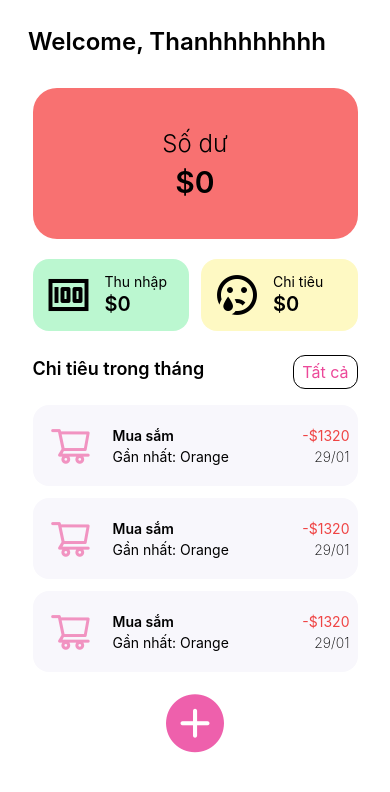
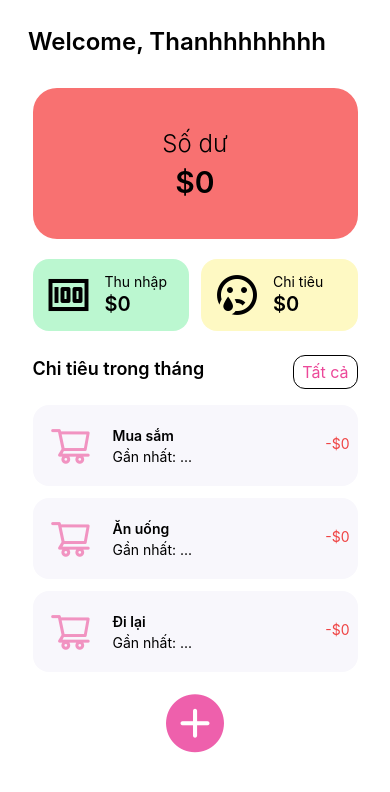
Before and after one commit to thoconsungsucs/ExpensesTracker, a React Native app: screen /Home in a window 390 px wide. Shown: the top 792 px of the page. Built offline with nearby package versions, Linux system fonts and the light colour scheme.

Commit message:
Add state to HomeScreen

```diff
--- a/App.js
+++ b/App.js
@@ -4,6 +4,7 @@ import { NavigationContainer } from "@react-navigation/native";
 import { createNativeStackNavigator } from "@react-navigation/native-stack";
 import Home from "./screens/components/Home/HomeScreen";
 import AddScreen from "./screens/components/Add/AddScreen";
+import DetailsScreen from "./screens/components/Details/DetailScreen"
 const Stack = createNativeStackNavigator();
 import store from "./screens/redux/store";
 import { Provider } from "react-redux";
@@ -42,7 +43,7 @@ export default function App() {
           />
           <Stack.Screen
             name="Details"
-            component={AddScreen}
+            component={DetailsScreen}
             options={{
               headerTitle: () => (
                 <Text className="text-2xl font-semibold pl-3">Chi tiết</Text>
--- a/package.json
+++ b/package.json
@@ -18,6 +18,7 @@
     "react-native-dropdown-picker": "^5.4.6",
     "react-native-safe-area-context": "4.8.2",
     "react-native-screens": "~3.29.0",
+    "react-native-uuid": "^2.0.1",
     "react-redux": "^9.1.0",
     "redux": "^5.0.1"
   },
--- a/screens/components/Add/AddButoon.jsx
+++ b/screens/components/Add/AddButoon.jsx
@@ -4,18 +4,26 @@ import { useDispatch, useSelector } from "react-redux";
 import { addItem } from "../../redux/actions";
 import { curItemSelector } from "../../redux/selectors";
 import { caculatorSelector } from "../../redux/selectors";
+import uuid from "react-native-uuid";
 
 const AddButoon = () => {
   const curItem = useSelector(curItemSelector);
   const dispatch = useDispatch();
   const handleAdd = () => {
-    // const action =
-    //   curItem.category === "Lương"
-    //     ? addItem(`PLUS_${curItem.category}`, curItem)
-    //     : addItem(`MINUS_${curItem.category}`, curItem);
-    // dispatch(action);
-
-    dispatch({type: "DELETE", payload: ""})
+    console.log(curItem);
+    const action =
+      curItem.category === "income"
+        ? addItem(`PLUS_${curItem.category}`, {
+            ...curItem,
+            id: uuid.v4(),
+            date: new Date().toLocaleDateString(),
+          })
+        : addItem(`MINUS_${curItem.category}`, {
+            ...curItem,
+            id: uuid.v4(),
+            date: new Date().toLocaleDateString(),
+          });
+    dispatch(action);
   };
   return (
     <View
--- a/screens/components/Add/Item.jsx
+++ b/screens/components/Add/Item.jsx
@@ -1,7 +1,7 @@
 import { View, Text } from "react-native";
 import React from "react";
 import { AntDesign } from "@expo/vector-icons";
-const Item = () => {
+const Item = ({type, lastItem, fee, date }) => {
   return (
     <View
       className="flex-row bg-[#F8F7FC] p-2 rounded-2xl mb-3 items-center"
@@ -12,13 +12,13 @@ const Item = () => {
       </View>
 
       <View className="flex space-y-1 py-3 flex-1">
-        <Text className="font-semibold">Mua sắm</Text>
-        <Text>Gần nhất: Orange</Text>
+        <Text className="font-semibold">{type}</Text>
+        <Text>Gần nhất: {lastItem || "..."}</Text>
       </View>
 
       <View className="flex space-y-1 py-3 items-end">
-        <Text className="text-red-500">-$1320</Text>
-        <Text className="font-extralight">29/01</Text>
+        <Text className="text-red-500">-${fee || 0}</Text>
+        <Text className="font-extralight">{date ? date.substring(0,4) : ""}</Text>
       </View>
     </View>
   );
--- a/screens/components/Add/Tag.jsx
+++ b/screens/components/Add/Tag.jsx
@@ -10,7 +10,6 @@ const Tag = () => {
   const today = date.toDateString();
 
   const fee = useSelector(caculatorSelector)
-  console.log(fee);
   return (
     <View
       className="w-full bg-slate-100 flex items-center p-5 rounded-2xl mt-10 z-30"
--- a/screens/components/Home/HomeScreen.jsx
+++ b/screens/components/Home/HomeScreen.jsx
@@ -4,18 +4,27 @@ import { MaterialIcons } from "@expo/vector-icons";
 import { MaterialCommunityIcons } from "@expo/vector-icons";
 import { AntDesign } from "@expo/vector-icons";
 import Item from "../Add/Item";
+import { useSelector } from "react-redux";
+import { moneySelector, statusSelector } from "../../redux/selectors";
 
 const Home = ({ navigation }) => {
+  const status = useSelector(statusSelector);
+  const shopping = status.shopping;
+  const food = status.food;
+  const travel = status.travel;
+  const money = useSelector(moneySelector);
   return (
     <View className=" bg-white h-full pt-6">
+      {/* Balance */}
       <View
         className="w-5/6  mx-auto h-1/5 flex items-center justify-center bg-red-400 rounded-3xl"
         style={{ elevation: 5 }}
       >
         <Text className="text-2xl font-light mb-1">Số dư</Text>
-        <Text className="text-3xl font-semibold">$0</Text>
+        <Text className="text-3xl font-semibold">${money.balance}</Text>
       </View>
 
+      {/* Income and expesnse */}
       <View className="w-5/6 mx-auto flex rounded-3xl mt-5 flex-row space-x-3 ">
         <View
           className="bg-green-200 flex-1 p-3 flex-row items-center rounded-2xl"
@@ -24,7 +33,7 @@ const Home = ({ navigation }) => {
           <MaterialIcons name="money" size={48} color="black" />
           <View className="pl-3">
             <Text>Thu nhập</Text>
-            <Text className="font-semibold text-xl">$0</Text>
+            <Text className="font-semibold text-xl">${money.income}</Text>
           </View>
         </View>
 
@@ -39,11 +48,12 @@ const Home = ({ navigation }) => {
           />
           <View className="pl-3">
             <Text>Chi tiêu</Text>
-            <Text className="font-semibold text-xl">$0</Text>
+            <Text className="font-semibold text-xl">${money.expenses}</Text>
           </View>
         </View>
       </View>
 
+      {/* Navigation to Details */}
       <View className="w-5/6 mx-auto pt-6 flex-row">
         <Text className="flex-1 font-semibold text-lg">
           Chi tiêu trong tháng
@@ -55,12 +65,29 @@ const Home = ({ navigation }) => {
         </TouchableOpacity>
       </View>
 
+      {/* CurList */}
       <View className="w-5/6 mx-auto mt-4">
-        <Item />
-        <Item />
-        <Item />
+        <Item
+          type={"Mua sắm"}
+          lastItem={shopping.lastItem}
+          fee={shopping.fee}
+          date={shopping.date}
+        />
+        <Item
+          type={"Ăn uống"}
+          lastItem={food.lastItem}
+          fee={food.fee}
+          date={food.date}
+        />
+        <Item
+          type={"Đi lại"}
+          lastItem={travel.lastItem}
+          fee={travel.fee}
+          date={travel.date}
+        />
       </View>
 
+      {/* AddButton */}
       <View
         className="w-[58px] rounded-full bg-white mx-auto mt-2"
         style={{ elevation: 12 }}
--- a/screens/redux/reducer.js
+++ b/screens/redux/reducer.js
@@ -34,7 +34,6 @@ const initState = {
 };
 
 const rootReducer = (state = initState, action) => {
-  console.log(action.type);
   switch (action.type) {
     case "ADD_ITEM_PLUS":
       return {
@@ -70,7 +69,6 @@ const rootReducer = (state = initState, action) => {
         },
       };
     case `ADD_ITEM_MINUS_${action.type.split("_")[3]}`:
-      console.log(action.payload);
       return {
         ...state,
         money: {
@@ -78,35 +76,54 @@ const rootReducer = (state = initState, action) => {
           balance: state.money.balance - parseFloat(action.payload.fee),
           expenses: state.money.expenses + parseFloat(action.payload.fee),
         },
-        // status: {
-        //   ...state.status,
-        //   [action.type.split("_")[3]]: {
-        //     lastItem: action.payload.description,
-        //     fee: action.payload.fee,
-        //     date: "",
-        //   },
-        // },
-        // list: {
-        //   ...state.list,
-        //   expensesList: [...state.expensesList, action.payload],
-        //   saving: state.list.saving - action.payload.fee,
-        // },
+        status: {
+          ...state.status,
+          [action.type.split("_")[3]]: {
+            lastItem: action.payload.description,
+            fee: action.payload.fee,
+            date: action.payload.date,
+          },
+        },
+        list: {
+          ...state.list,
+          expensesList: [...state.list.expensesList, action.payload],
+          saving: state.list.saving - action.payload.fee,
+        },
         curItem: {
+          id: "",
           fee: "",
           category: "",
           description: "",
         },
       };
-      case "DELETE": {
+    case `ADD_ITEM_PLUS_${action.type.split("_")[3]}`:
       return {
         ...state,
+        money: {
+          ...state.money,
+          income: state.money.income + parseFloat(action.payload.fee),
+        },
+        status: {
+          ...state.status,
+          [action.type.split("_")[3]]: {
+            lastItem: action.payload.description,
+            fee: action.payload.fee,
+            date: action.payload.date,
+          },
+        },
+        list: {
+          ...state.list,
+          expensesList: [...state.list.expensesList, action.payload],
+          saving: state.list.saving - action.payload.fee,
+        },
         curItem: {
+          id: "",
           fee: "",
           category: "",
           description: "",
-          }
-        }
-      }
+        },
+      };
+
     default:
       return state;
   }
--- a/screens/redux/selectors.js
+++ b/screens/redux/selectors.js
@@ -5,3 +5,7 @@ export const inputSelector = (state) => state.curItem.description;
 export const categorySelector = (state) => state.curItem.category;
 
 export const curItemSelector = (state) => state.curItem;
+
+export const statusSelector = (state) => state.status;
+
+export const moneySelector = (state) => state.money;
```
Also changed, not shown: 1 other file (tests, documents, lock files or other folders). Lines whose indentation alone changed are shown as unchanged.
